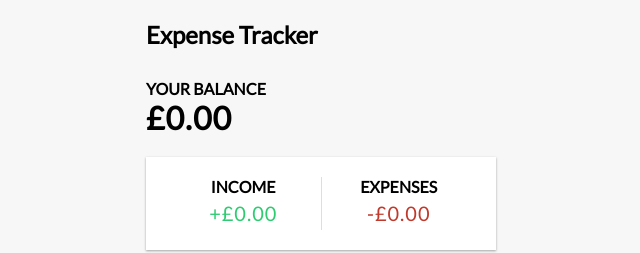
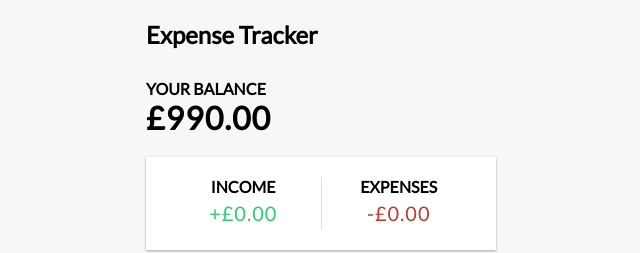
Before and after one commit to aghos4306/expensetracker, a React (Create React App) app: page / in a window 1280 px wide. Shown: the top 253 px of the page, without its empty margins (319-959 px from the left). Built offline with nearby package versions, Linux system fonts and the light colour scheme.

Commit message:
rendered total based on transaction history

```diff
--- a/src/components/Balance.js
+++ b/src/components/Balance.js
@@ -1,10 +1,14 @@
-import React from 'react';
+import React, { useContext } from 'react';
+import { GlobalContext } from '../context/GlobalState';
 
 const Balance = () => {
+  const { transactions } = useContext(GlobalContext);
+  const amounts = transactions.map((transaction) => transaction.amount);
+  const total = amounts.reduce((acc, item) => (acc += item), 0).toFixed(2);
   return (
     <>
       <h4>Your Balance</h4>
-      <h1>£0.00</h1>
+      <h1>£{total}</h1>
     </>
   );
 };
```
